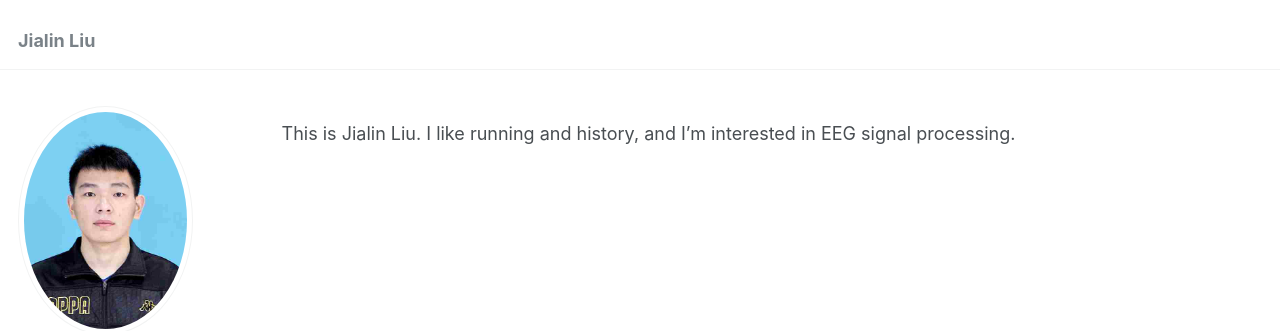
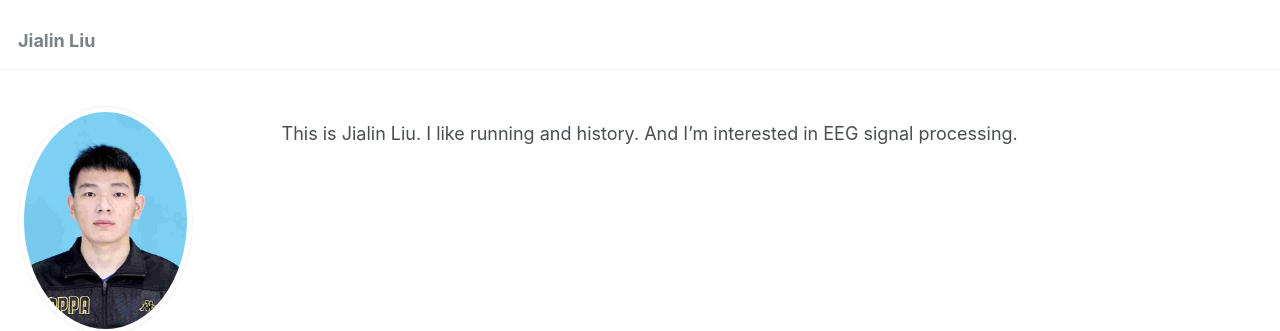
Before and after one commit to jialinliu0817/jialinliu0817.github.io, a Jekyll site: the page built from _pages/about.md, in a window 1280 px wide. Shown: the top 331 px of the page. Built offline with Jekyll 4.4.1, drawn with Linux system fonts in a browser that asks for light colours.

```diff
--- a/_pages/about.md
+++ b/_pages/about.md
@@ -7,4 +7,4 @@ redirect_from:
   - /about.html
 ---
 
-This is Jialin Liu. I like running and history, and I'm interested in EEG signal processing.
+This is Jialin Liu. I like running and history. And I'm interested in EEG signal processing.
```
